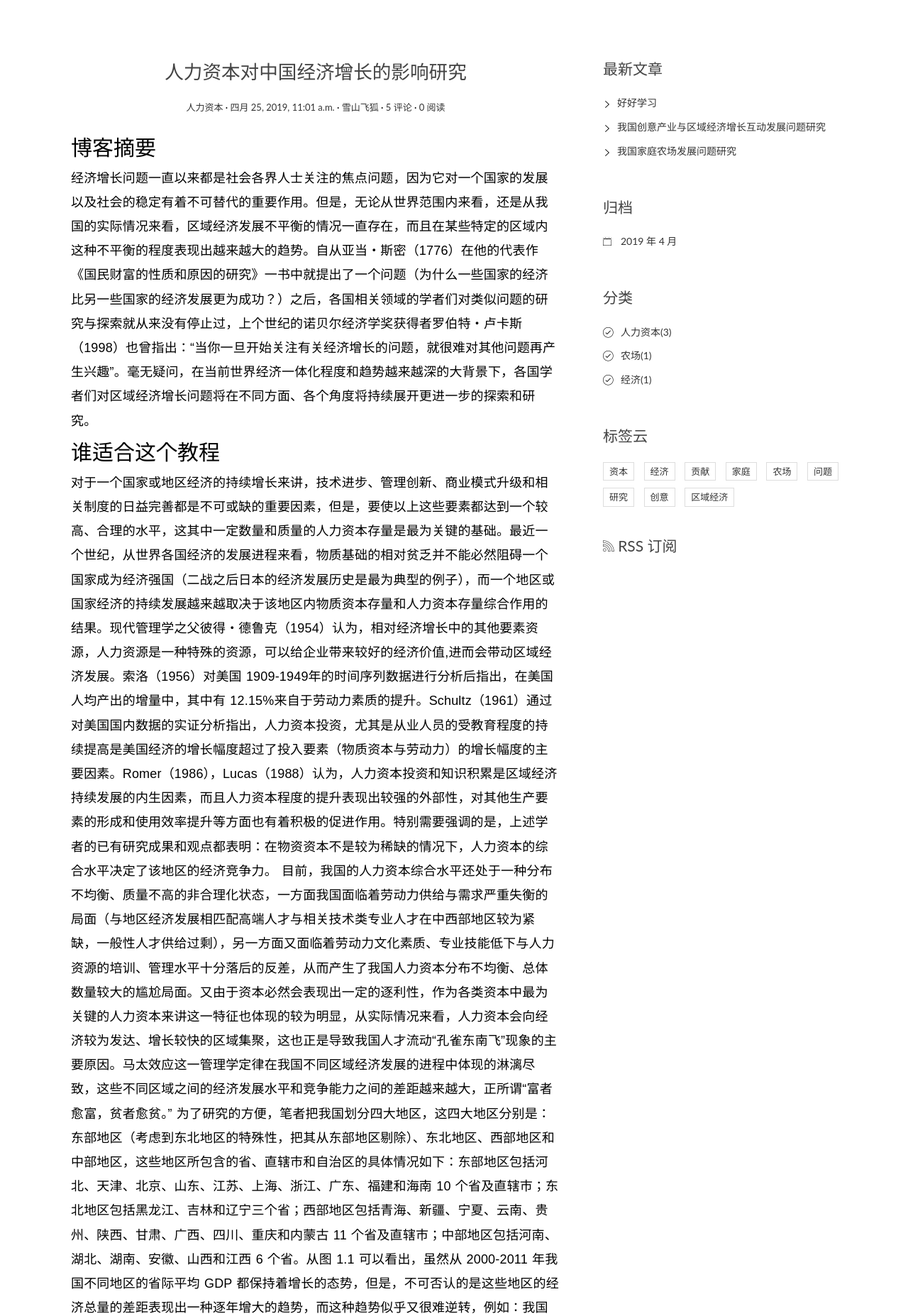
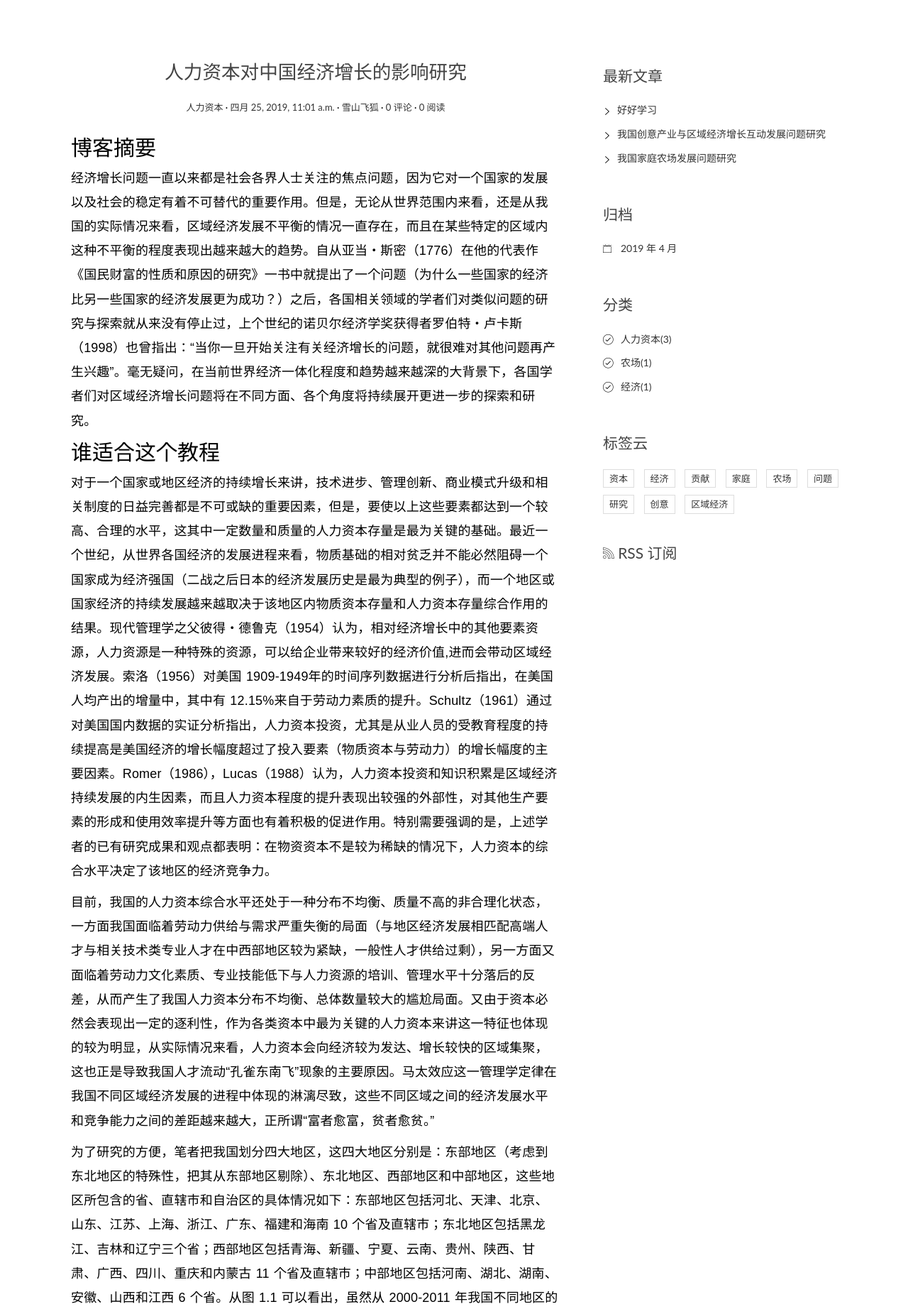
Before and after one commit to liuhu0514/intimate-demo01, a Django app: page /blog/detail/1/ in a window 1280 px wide. Shown: the part 91-1942 px from the top of the page at 71% size. Run offline with Django 3.2, Linux system fonts and the light colour scheme; data comes from the database, SQL or seed files in the repository; both versions use the stored data as it was after the commit; some libraries are stand-ins or nearby versions.

Commit message:
功能完善，添加markdown

```diff
--- a/blogtest/blog/models.py
+++ b/blogtest/blog/models.py
@@ -55,6 +55,10 @@ class Article(models.Model):
     def __str__(self):
         return self.title
 
+    # def increseview(self):
+    #     self.views += 1
+    #     self.save()
+
     def a_title(self):
         return self.title
     a_title.short_description = '文章题目'
--- a/blogtest/blog/urls.py
+++ b/blogtest/blog/urls.py
@@ -8,4 +8,5 @@ urlpatterns = [
     url(r'^cls/(\d+)/$', views.cls, name='cls'),
     url(r'^label/(\d+)/$', views.label, name='label'),
     url(r'^file/(\d+)/(\d+)/$', views.file, name='file'),
+    url(r'^author/(\d+)/$', views.author, name='author'),
 ]
--- a/blogtest/blog/views.py
+++ b/blogtest/blog/views.py
@@ -1,7 +1,8 @@
-from django.shortcuts import render, redirect, reverse
+from django.shortcuts import render, redirect, reverse, get_object_or_404
 from .models import User, Classify, Label, Article
 from django.core.paginator import Paginator, PageNotAnInteger, EmptyPage
 from comment.forms import CommentForm
+import markdown
 
 # Create your views here.
 
@@ -41,7 +42,14 @@ def detailadd(request, aid):
 
 def detail(request, aid):
     if request.method == 'GET':
-        a = Article.objects.get(pk=aid)
+        a = get_object_or_404(Article, pk=aid)
+        md = markdown.Markdown(extensions=[
+            'markdown.extensions.extra',
+            'markdown.extensions.codehilite',
+            'markdown.extensions.toc'
+        ])
+        a.content = md.convert(a.content)
+        a.toc = md.toc
         form = CommentForm()
         return render(request, 'blog/single.html', {'a': a, 'form': form})
 
@@ -65,3 +73,10 @@ def file(request, y, m):
     articles = Article.objects.filter(add_time__year=y).filter(add_time__month=m).order_by('-add_time')
     articles = paging(request, articles)
     return render(request, 'blog/index.html', {'articles': articles})
+
+
+def author(request, author_id):
+    u = User.objects.get(pk=author_id)
+    articles = u.article_set.order_by('-add_time')
+    articles = paging(request, articles)
+    return render(request, 'blog/index.html', {'articles': articles})
--- a/blogtest/templates/blog/base.html
+++ b/blogtest/templates/blog/base.html
@@ -41,9 +41,9 @@
                     <div class="collapse navbar-collapse" id="bs-example-navbar-collapse-1">
                         <ul class="nav navbar-nav navbar-right">
                             <li class="cl-effect-11"><a href="{% url 'blog:index' %}" data-hover="首页">首页</a></li>
-                            <li class="cl-effect-11"><a href="full-width.html" data-hover="博客">博客</a></li>
-                            <li class="cl-effect-11"><a href="/static/about.html" data-hover="关于">关于</a></li>
-                            <li class="cl-effect-11"><a href="/static/contact.html" data-hover="联系">联系</a></li>
+                            <li class="cl-effect-11"><a href="#" data-hover="博客">博客</a></li>
+                            <li class="cl-effect-11"><a href="#" data-hover="关于">关于</a></li>
+                            <li class="cl-effect-11"><a href="#" data-hover="联系">联系</a></li>
                         </ul>
                     </div><!-- /.navbar-collapse -->
                 </nav>
@@ -92,7 +92,7 @@
                         {% get_file as files %}
                         {% for f in files %}
                             <li>
-                                <a href="#">{{f.title}}</a>
+                                <a href="{% url 'blog:detailadd' f.id %}">{{f.title}}</a>
                             </li>
                         {% empty %}
                             <li>暂时无最新文章</li>
--- a/blogtest/templates/blog/single.html
+++ b/blogtest/templates/blog/single.html
@@ -8,12 +8,12 @@
 		<header class="entry-header">
 			<h1 class="entry-title">{{a.title}}</h1>
 			<div class="entry-meta">
-				<span class="post-category"><a href="#">{{a.cls}}</a></span>
-				<span class="post-date"><a href="#"><time class="entry-date"
+				<span class="post-category"><a href="{% url 'blog:cls' a.cls.id %}">{{a.cls.name}}</a></span>
+				<span class="post-date"><a href="{% url 'blog:file' a.add_time.year a.add_time.month %}"><time class="entry-date"
 														  datetime="2012-11-09T23:15:57+00:00">{{a.add_time}}</time></a></span>
-				<span class="post-author"><a href="#">{{a.author}}</a></span>
-				<span class="comments-link"><a href="#">5 评论</a></span>
-				<span class="views-count"><a href="#">{{a.num}} 阅读</a></span>
+				<span class="post-author"><a href="{% url 'blog:author' a.author.id %}">{{a.author.username}}</a></span>
+				<span class="comments-link"><a href="#comment">{{a.comment_set.count}} 评论</a></span>
+				<span class="views-count"><a href="{% url 'blog:detail' a.id %}">{{a.num}} 阅读</a></span>
 			</div>
 		</header>
 		<div class="entry-content clearfix">
@@ -21,13 +21,16 @@
 			<h2>博客摘要</h2>
 			<p>{{a.major}}</p>
 			<h2>谁适合这个教程</h2>
-			<p>{{a.content}}</p>
+			<p>
+				{# {{a.content}} #}
+				{{a.content|safe}}
+			</p>
 
 		</div>
 	</article>
 	<section class="comment-area" id="comment-area">
 		<hr>
-		<h3>发表评论</h3>
+		<h3><a name="comment">发表评论</a></h3>
 
 		<form action="{% url 'comment:comment' a.id %}" method="post" class="comment-form">
 			{% csrf_token %}
@@ -56,7 +59,7 @@
 					{# <textarea name="comment" id="id_comment" required></textarea> #}
 					<button type="submit" class="comment-btn">发表</button>
 				</div>
-			</div>    <!-- row -->
+			</div>
 		</form>
 		<div class="comment-list-panel">
 			<h3>评论列表，共 <span>{{a.comment_set.all.count}}</span> 条评论</h3>
@@ -77,3 +80,6 @@
 		</div>
 	</section>
 {% endblock %}
+{% block catalog %}
+	{{a.toc|safe}}
+{% endblock %}
```
Also changed, not shown: blogtest/templates/blog/index.html (+8 -8 lines), blogtest/blog/feed.py (added), blogtest/db.sqlite3.
